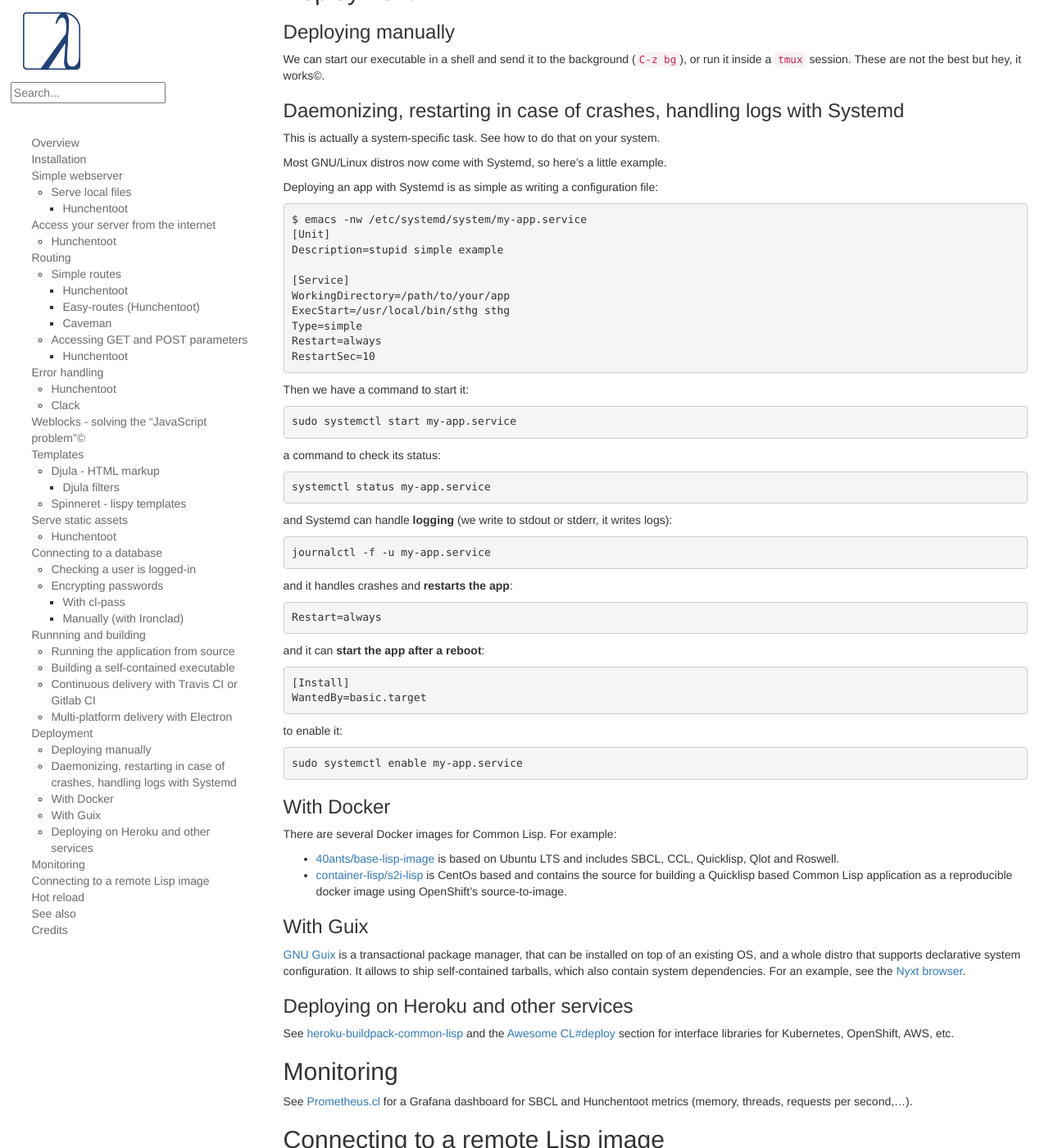
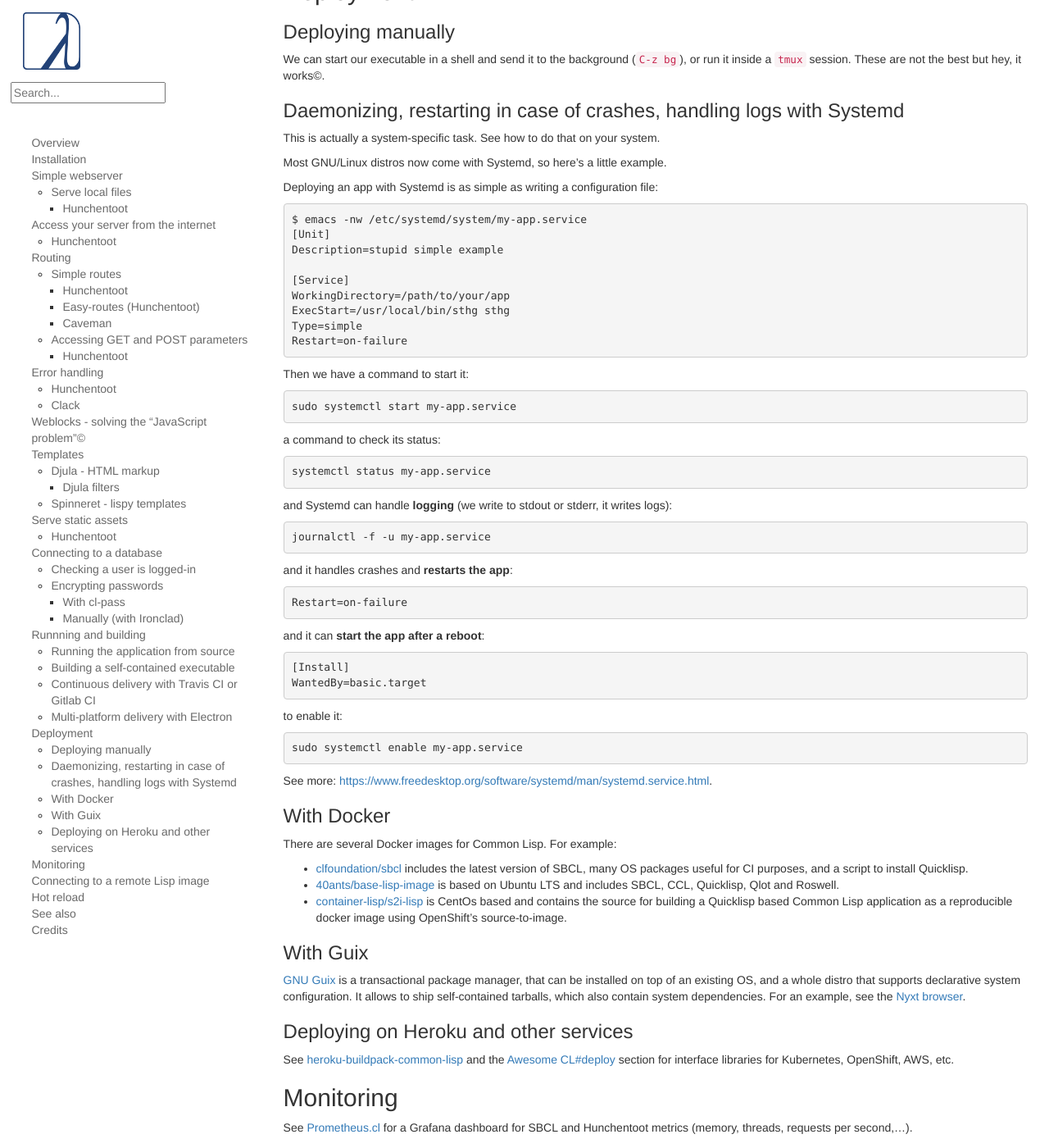
Before and after one commit to LispCookbook/cl-cookbook, a Jekyll site: the page built from web.md, in a window 1280 px wide and 1400 px high, scrolled down 14221 px. Shown: the whole window at 82% size. Built offline with Jekyll 4.4.1, drawn with Linux system fonts in a browser that asks for light colours.

Commit message:
(minor) web: systemd on-failure, reference clfoundation docker

````diff
--- a/web.md
+++ b/web.md
@@ -963,8 +963,7 @@
 WorkingDirectory=/path/to/your/app
 ExecStart=/usr/local/bin/sthg sthg
 Type=simple
-Restart=always
-RestartSec=10
+Restart=on-failure
 ```
 
 Then we have a command to start it:
@@ -983,7 +982,7 @@
 
 and it handles crashes and **restarts the app**:
 
-    Restart=always
+    Restart=on-failure
 
 and it can **start the app after a reboot**:
 
@@ -994,12 +993,16 @@
 
     sudo systemctl enable my-app.service
 
+See more: [https://www.freedesktop.org/software/systemd/man/systemd.service.html](https://www.freedesktop.org/software/systemd/man/systemd.service.html).
 
 ### With Docker
 
 There are several Docker images for Common
 Lisp. For example:
 
+- [clfoundation/sbcl](https://hub.docker.com/r/clfoundation/sbcl/)
+includes the latest version of SBCL, many OS packages useful for CI
+purposes, and a script to install Quicklisp.
 - [40ants/base-lisp-image](https://github.com/40ants/base-lisp-image)
 is based on Ubuntu LTS and includes SBCL, CCL, Quicklisp, Qlot and
 Roswell.
````
